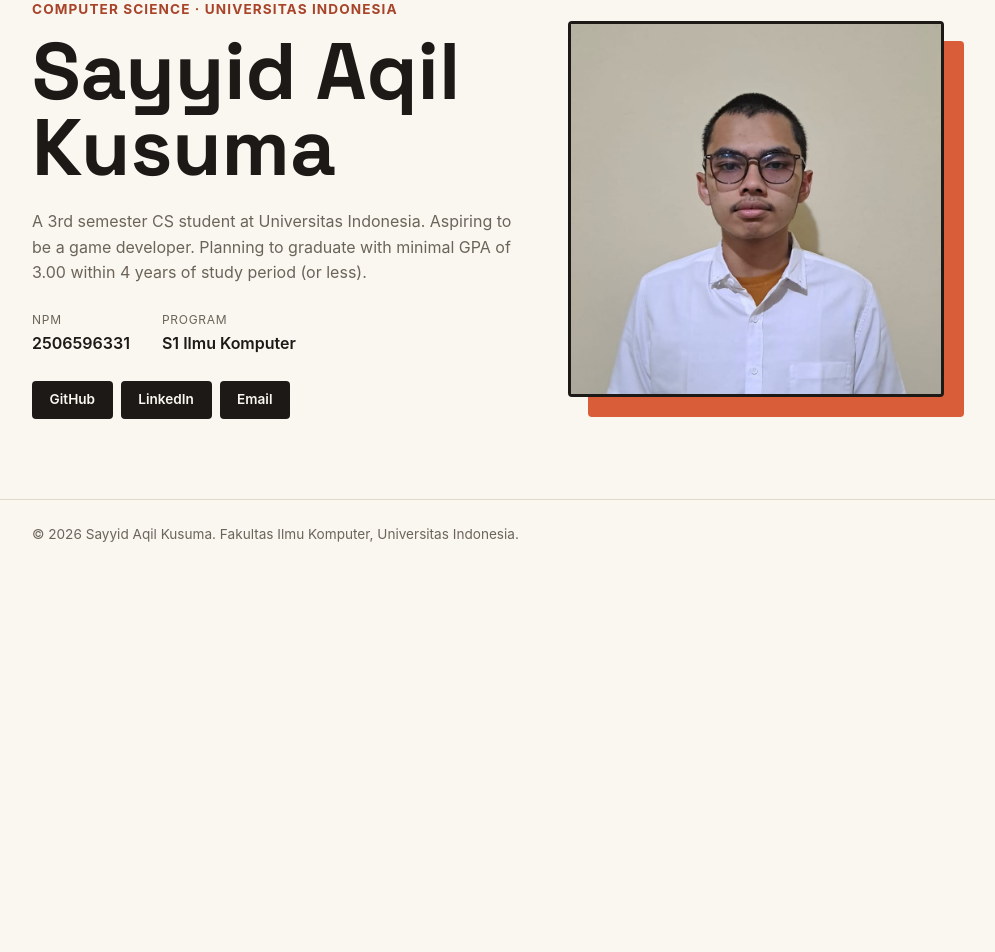
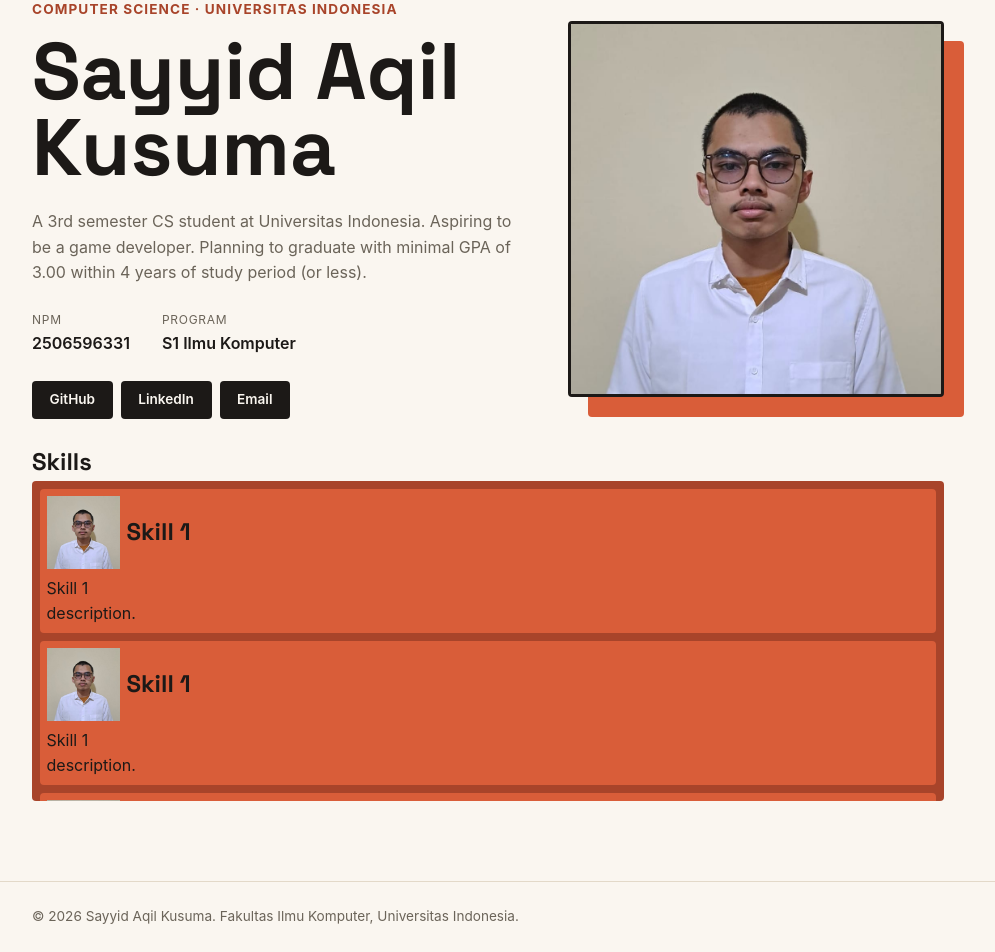
Before and after one commit to S-AqilKusuma/myportofolio, a Django app: page / in a window 1280 px wide. Shown: the part 147-1099 px from the top of the page, without its empty margins (152-1147 px from the left). Before the commit the page ends 689 px from the top, so only its background shows below. Run offline with Django 5.2, Linux system fonts and the light colour scheme.

Commit message:
feat: adding skill section
The section have vertical scrolling abilities. This section is still pretty basic without the actual skill being listed.

```diff
--- a/static/css/style.css
+++ b/static/css/style.css
@@ -21,7 +21,7 @@ body {
     line-height: 1.6;
 }
 
-h1, .brand {
+h1, h2, .brand {
     font-family: "Space Grotesk", -apple-system, sans-serif;
 }
 
@@ -69,7 +69,8 @@ h1, .brand {
     grid-template-columns: 1.3fr 1fr;
     grid-template-areas:
         "identity photo"
-        "details  photo";
+        "details  photo"
+        "skills skills";
     gap: 1.5rem 3rem;
 }
 
@@ -141,6 +142,47 @@ h1, .brand {
     background-color: var(--accent);
 }
 
+.hero-skills {
+    grid-area: skills;
+}
+
+.skills {
+    padding: 0.01rem;
+    max-height: 20rem;
+    overflow-y: auto;
+    scrollbar-width: none;
+    background-color: var(--accent-dark);
+    border-radius: var(--radius);
+}
+
+.skill-grid, .skill-logo, .skill-name, .skill-desc {
+    padding: 0.2rem;
+}
+
+.skill-grid {
+    display: grid;
+    grid-template-columns: 5rem;
+    grid-template-rows: 5rem;
+    grid-template-areas:
+        "skill-logo skill-name"
+        "skill-desc skill-desc";
+
+    margin: 0.5rem;
+    background-color: var(--accent);
+    border-radius: var(--radius);
+
+}
+
+.skill-logo {
+    height: 100%;
+    aspect-ratio: 1 / 1;
+    object-fit: cover;
+}
+
+.skill-name {
+    align-self: center;
+}
+
 .hero-photo {
     grid-area: photo;
     align-self: center;
@@ -182,7 +224,8 @@ h1, .brand {
         grid-template-areas:
             "identity"
             "photo"
-            "details";
+            "details"
+            "skills";
     }
 
     .hero-photo {
--- a/templates/index.html
+++ b/templates/index.html
@@ -51,6 +51,30 @@
                         <a href="https://linkedin.com/in/sayyid-aqil-kusuma-724b1937b" class="social-link">LinkedIn</a>
                         <a href="mailto:sayyid.aqil@ui.ac.id" class="social-link">Email</a>
                     </div>
+
+                </div>
+                <!-- Bagian skill -->
+                <div class="hero-skills">
+                    <h1>Skills</h1>
+                    <!-- Bagian skill yang dapat di-scroll yang menampilkan setiap skill -->
+                    <div class="skills">
+                        <!-- Grid container untuk mengatur konten masing-masing skill -->
+                        <div class="container skill-grid">
+                            <img class="skill-logo" src="/static/img/profile.jpeg" alt="Skill 1 Logo">
+                            <h2 class="skill-name">Skill 1</h2>
+                            <p class="skill-desc">Skill 1 description.</p>
+                        </div>
+                        <div class="container skill-grid">
+                            <img class="skill-logo" src="/static/img/profile.jpeg" alt="Skill 1 Logo">
+                            <h2 class="skill-name">Skill 1</h2>
+                            <p class="skill-desc">Skill 1 description.</p>
+                        </div>
+                        <div class="container skill-grid">
+                            <img class="skill-logo" src="/static/img/profile.jpeg" alt="Skill 1 Logo">
+                            <h2 class="skill-name">Skill 1</h2>
+                            <p class="skill-desc">Skill 1 description.</p>
+                        </div>
+                    </div>
                 </div>
             </div>
         </section>
```
